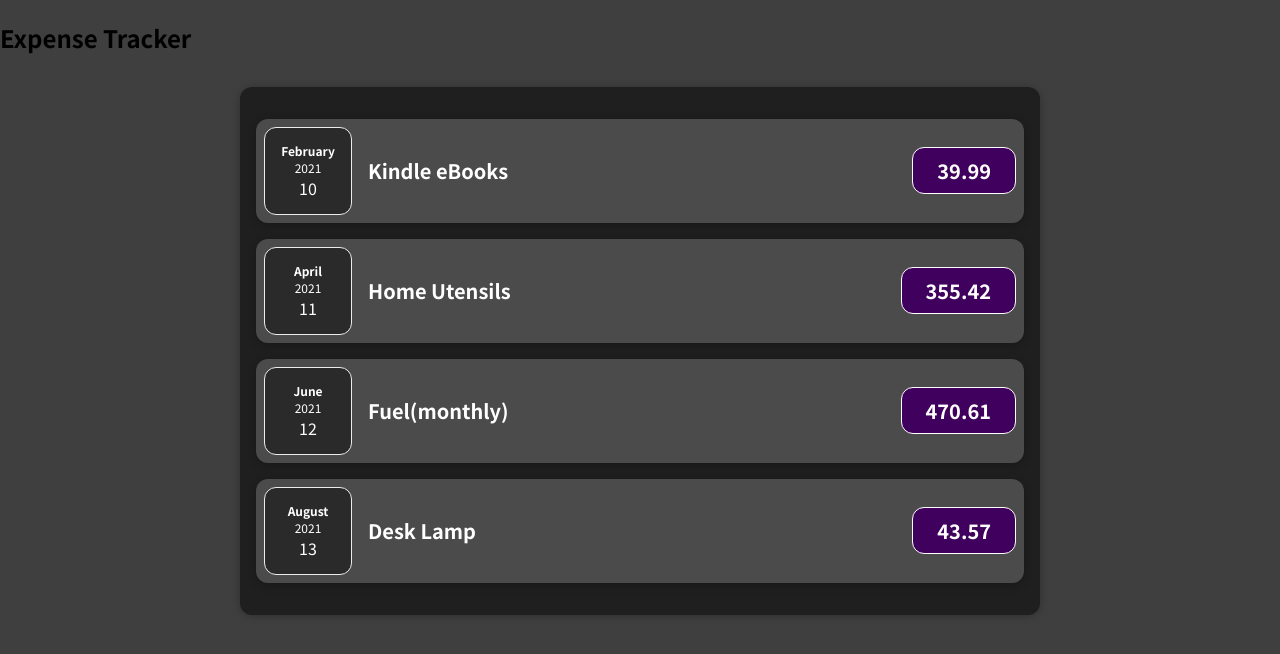
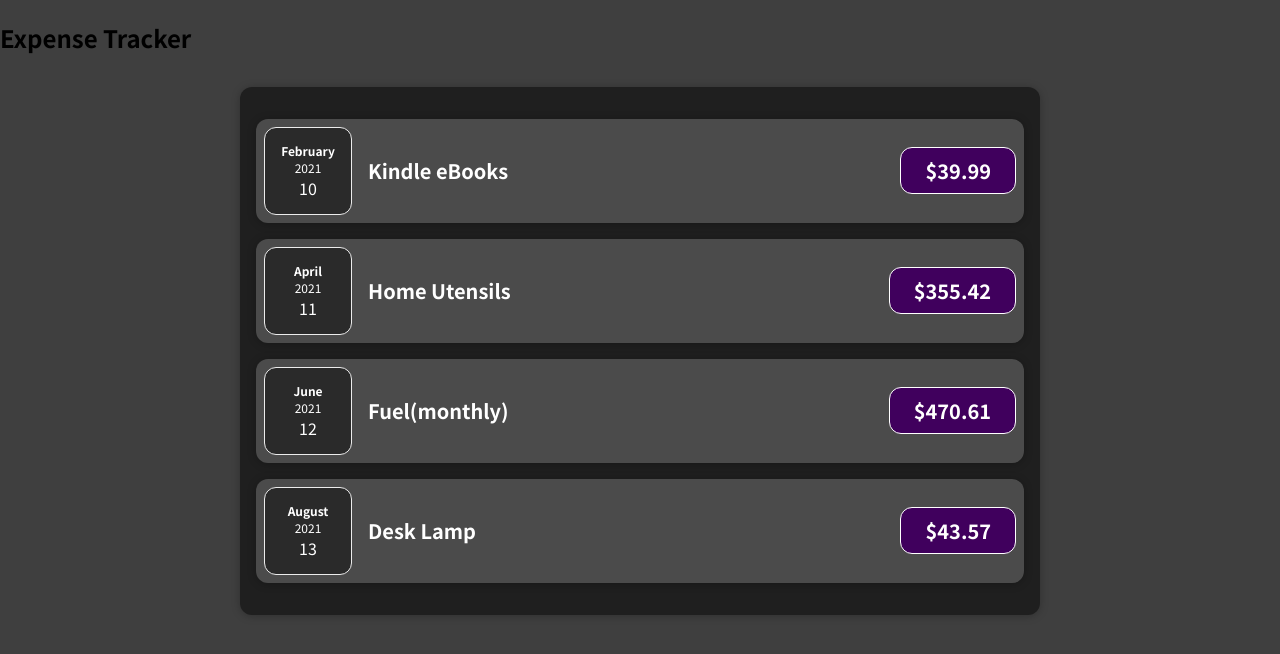
Before and after one commit to SulthanNK/Expense-Tracker, a JavaScript app: page / in a window 1280 px wide. Shown: the top 654 px of the page. Built offline with nearby package versions, Linux system fonts and the light colour scheme.

Commit message:
🎨 Removed: Duplicate code & applied wrapper component

```diff
--- a/src/components/Expense/Expense.css
+++ b/src/components/Expense/Expense.css
@@ -4,6 +4,4 @@
   margin: 2rem auto;
   width: 50rem;
   max-width: 95%;
-  border-radius: 12px;
-  box-shadow: 0 1px 8px rgba(0, 0, 0, 0.25);
 }
--- a/src/components/Expense/Expense.js
+++ b/src/components/Expense/Expense.js
@@ -1,10 +1,11 @@
+import Card from "../Card/Card";
 import ExpenseItem from "../ExpenseItem/ExpenseItem";
 
 import "./Expense.css";
 
 function Expense(props) {
   return (
-    <div className="expenses">
+    <Card className="expenses">
       <ExpenseItem
         title={props.data[0].title}
         price={props.data[0].price}
@@ -25,7 +26,7 @@ function Expense(props) {
         price={props.data[3].price}
         date={props.data[3].date}
       />
-    </div>
+    </Card>
   );
 }
 
--- a/src/components/ExpenseItem/ExpenseItem.css
+++ b/src/components/ExpenseItem/ExpenseItem.css
@@ -2,10 +2,8 @@
   display: flex;
   justify-content: space-between;
   align-items: center;
-  box-shadow: 0 2px 8px rgba(0, 0, 0, 0.25);
   padding: 0.5rem;
   margin: 1rem 0;
-  border-radius: 12px;
   background-color: #4b4b4b;
 }
 
--- a/src/components/ExpenseItem/ExpenseItem.js
+++ b/src/components/ExpenseItem/ExpenseItem.js
@@ -1,16 +1,17 @@
+import Card from "../Card/Card";
 import ExpenseDate from "../ExpenseDate/ExpenseDate";
 
 import "./ExpenseItem.css";
 
 function ExpenseItem(props) {
   return (
-    <div className="expense-item">
+    <Card className="expense-item">
       <ExpenseDate date={props.date} />
       <div className="expense-item__description">
         <h2>{props.title}</h2>
-        <div className="expense-item__price">{props.price}</div>
+        <div className="expense-item__price">${props.price}</div>
       </div>
-    </div>
+    </Card>
   );
 }
 
```
